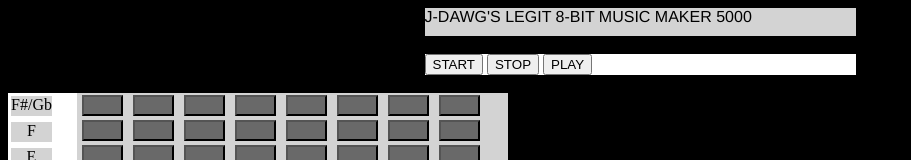
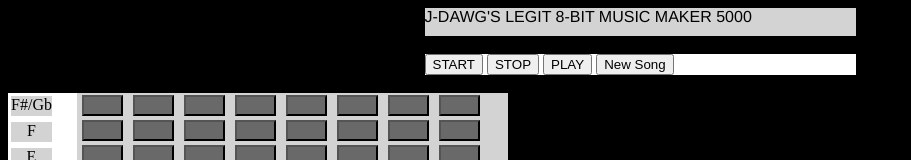
Before and after one commit to jlarsen9/8-Bit-Music-Maker, a plain HTML site: page index.html in a window 1280 px wide. Shown: the top 160 px of the page, without its empty margins (0-911 px from the left). Drawn offline with Linux system fonts and the light colour scheme.

Commit message:
Made-New-Song-Button
Made a New Song Button

```diff
--- a/index.html
+++ b/index.html
@@ -9,6 +9,7 @@
         <button id="start-button">START</button>
         <button id="stop-button">STOP</button>
         <button id="play-button">PLAY</button>
+        <button id="new-song-button">New Song</button>
     </div>
     </br>
     <div id="notes-and-grid-wrapper">
```
